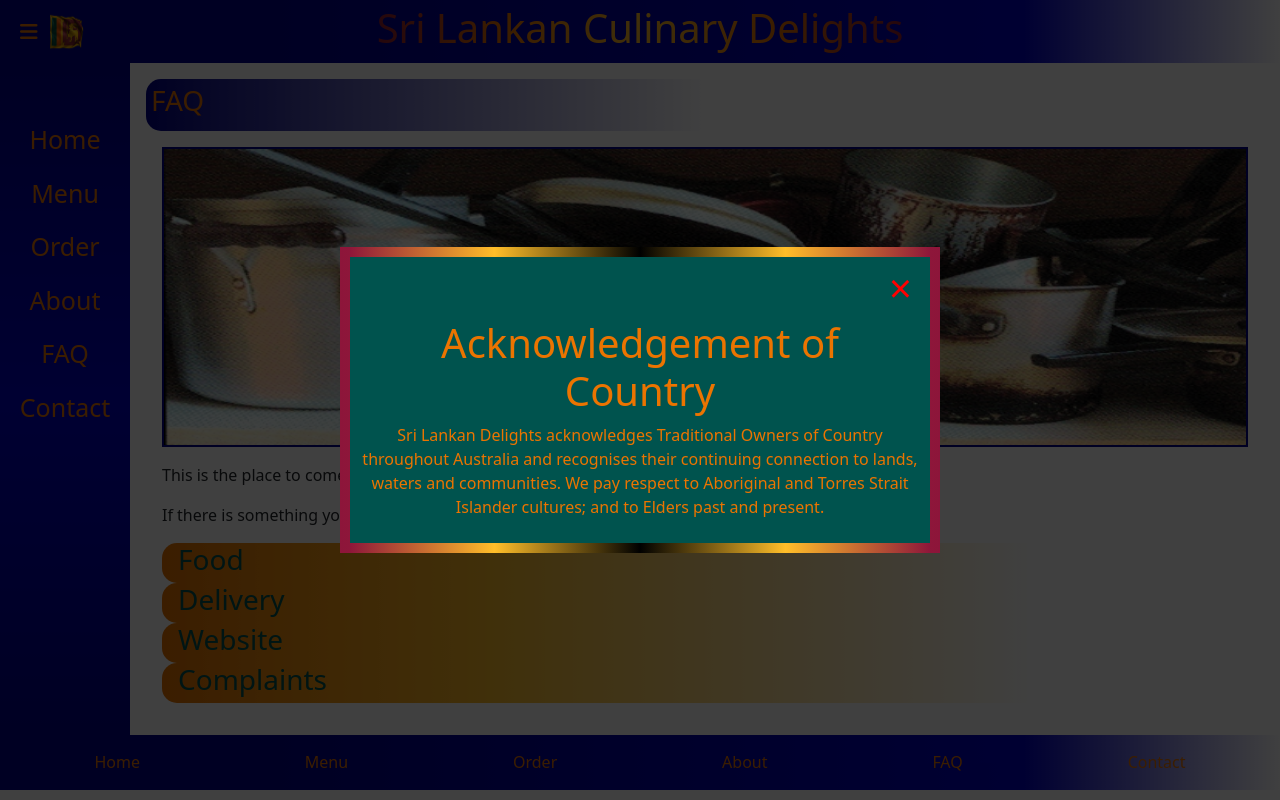
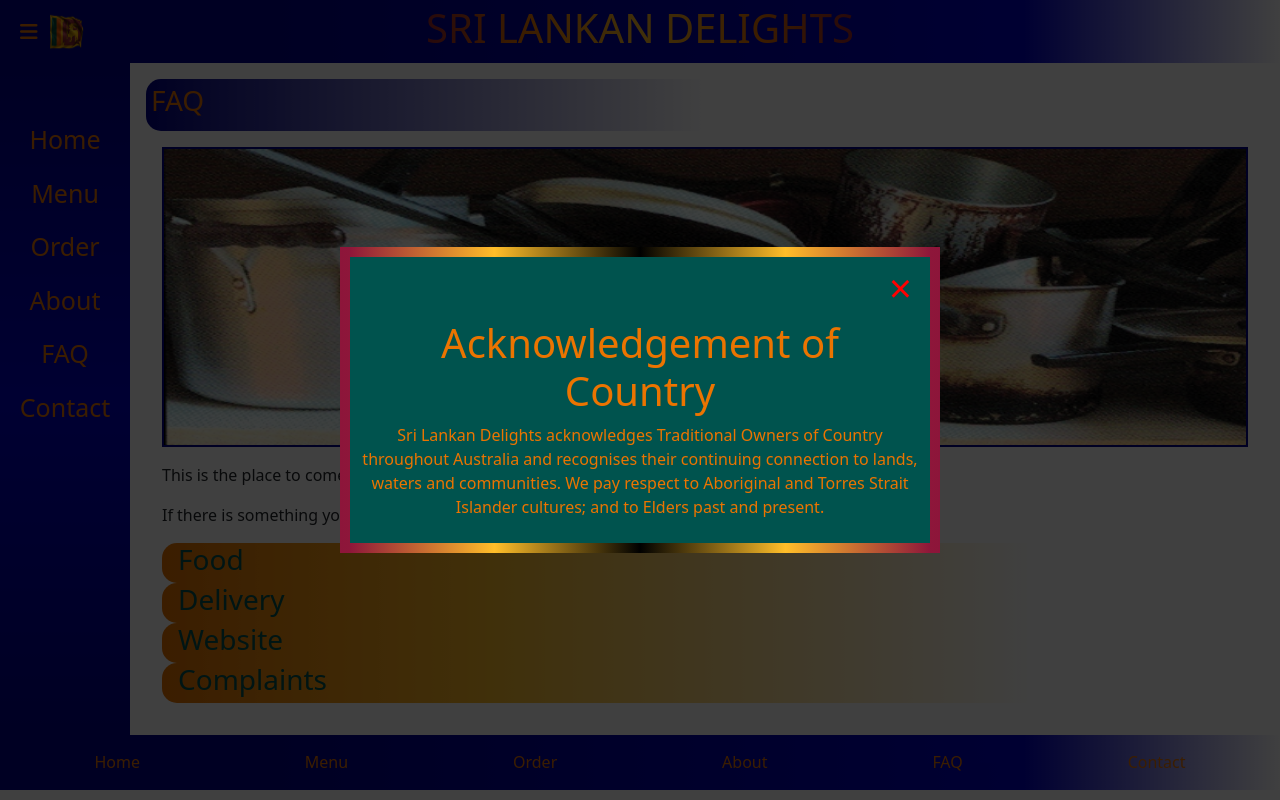
Before and after one commit to mrmansly/SriLankanFoodWebsite, a Django app: page /faq/ in a window 1280 px wide. Run offline with Django 5.2, Linux system fonts and the light colour scheme; data comes from the database, SQL or seed files in the repository; data that the repository does not hold is empty; style sheets or scripts are compiled from the project's sources; some libraries are stand-ins or nearby versions.

Commit message:
FWP-40: Fix resizing issues with FAQ page. Change website title to "Sri Lankan Delights". ie. remove "Culinary"

```diff
--- a/main/static/main/css/main.scss
+++ b/main/static/main/css/main.scss
@@ -103,6 +103,7 @@ html, body {
 
 .faq-answer {
   font-family: var(--bs-font-sans-serif), serif;
+  white-space: pre-wrap;
 }
 
 .header-image {
--- a/main/templates/main/base.html
+++ b/main/templates/main/base.html
@@ -111,7 +111,7 @@
         </div>
 
         <div class="title-container">
-            <h1 class="title label-gradient">Sri Lankan Culinary Delights</h1>
+            <h1 class="title label-gradient">SRI LANKAN DELIGHTS</h1>
         </div>
 
         <div id="cart-item-checkout" class="checkout row">
--- a/main/templates/main/faq.html
+++ b/main/templates/main/faq.html
@@ -9,7 +9,7 @@
         <img src="{% static 'images/family/pots_and_pans_2.png' %}" alt="Pots and Pans">
     </div>
     <div class="page-title-message">
-        <p>This is the place to come for any questions you have</p>
+        <p>This is the place to come for any questions you have.</p>
         <p>If there is something you need to know, please use the <a href="{% url 'contact' %}">contact</a> page
             to submit your question.</p>
     </div>
```
